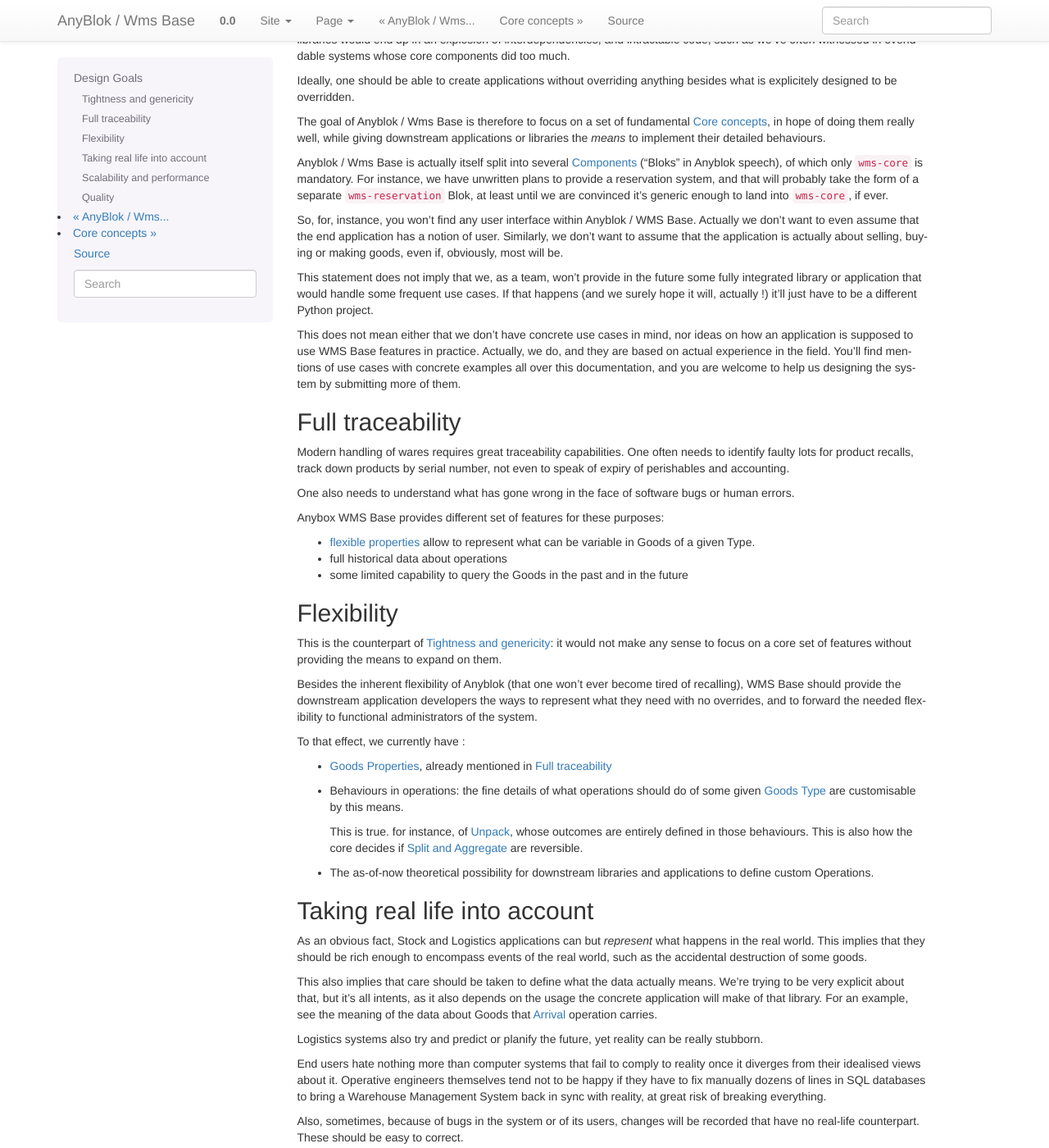
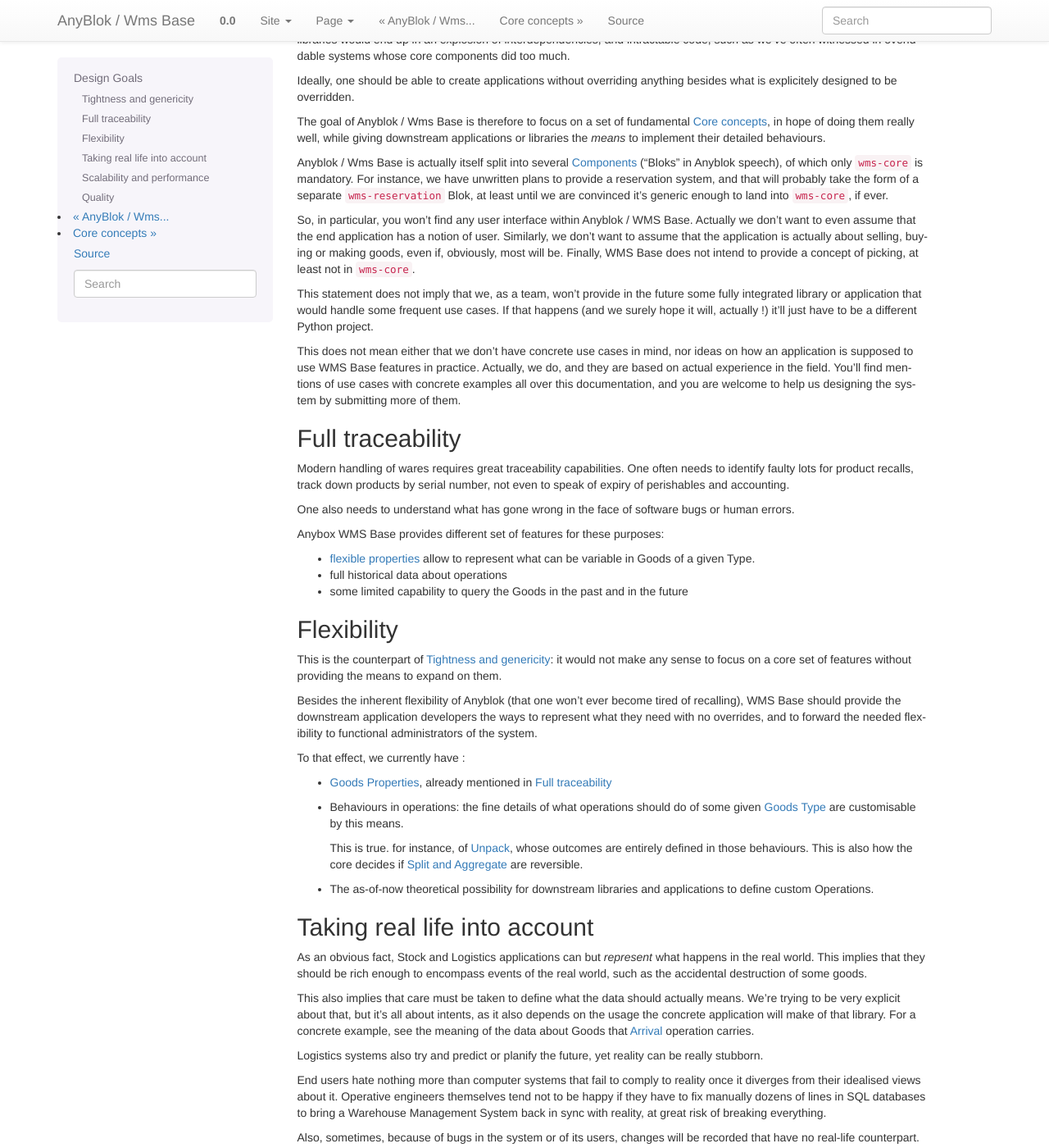
Before and after one commit to AnyBlok/anyblok_wms_base, a Sphinx documentation site: the page built from doc/design_goals.rst, in a window 1280 px wide and 1400 px high, scrolled down 305 px. Shown: the whole window at 82% size. Built offline with Sphinx 7.4.7, drawn with Linux system fonts in a browser that asks for light colours; some of the changed text lies outside the part shown.

Commit message:
doc: some wordings and clarifications

```diff
--- a/doc/design_goals.rst
+++ b/doc/design_goals.rst
@@ -52,11 +52,12 @@
 Blok, at least until we are convinced it's generic enough to land into
 ``wms-core``, if ever.
 
-So, for, instance, you won't find any user interface within Anyblok /
+So, in particular, you won't find any user interface within Anyblok /
 WMS Base. Actually we don't want to even assume that the end
 application has a notion of user. Similarly, we don't want to assume
 that the application is actually about selling, buying or making
-goods, even if, obviously, most will be.
+goods, even if, obviously, most will be. Finally, WMS Base does not
+intend to provide a concept of picking, at least not in ``wms-core``.
 
 This statement does not imply that we, as a team, won't provide in the
 future some fully integrated library or application that would handle some
@@ -127,10 +128,10 @@
 should be rich enough to encompass events of the real world, such as
 the accidental destruction of some goods.
 
-This also implies that care should be taken to define what the data
-actually means. We're trying to be very explicit about that, but it's
-all intents, as it also depends on the usage the concrete application
-will make of that library. For an example, see the meaning of the
+This also implies that care must be taken to define what the data
+should actually means. We're trying to be very explicit about that, but it's
+all about intents, as it also depends on the usage the concrete application
+will make of that library. For a concrete example, see the meaning of the
 data about Goods that :ref:`op_arrival` operation carries.
 
 Logistics systems also try and predict or planify the future, yet
@@ -219,9 +220,9 @@
 
 Thanks to the flexibility of Anyblok, downstream developers are free to
 override anything from WMS Base, be it for quick workarounds or
-features. This means that we have no need to rush for anythin we'd
-missed, bug or feature, even if it's crucial for one application that
-we happen to maintain.
+features. This means that within WMS Base, we have no need to rush
+for anythin we'd missed, bug or feature, even if it's crucial for one
+application that we happen to maintain.
 
 In the case of features that end developers feel should be
 part of WMS Base, they can upstreamed later through pull requests,
```
Also changed, not shown: other parts of doc/design_goals.rst (+1 -1 lines), doc/improvements.rst (+7 -2 lines).
